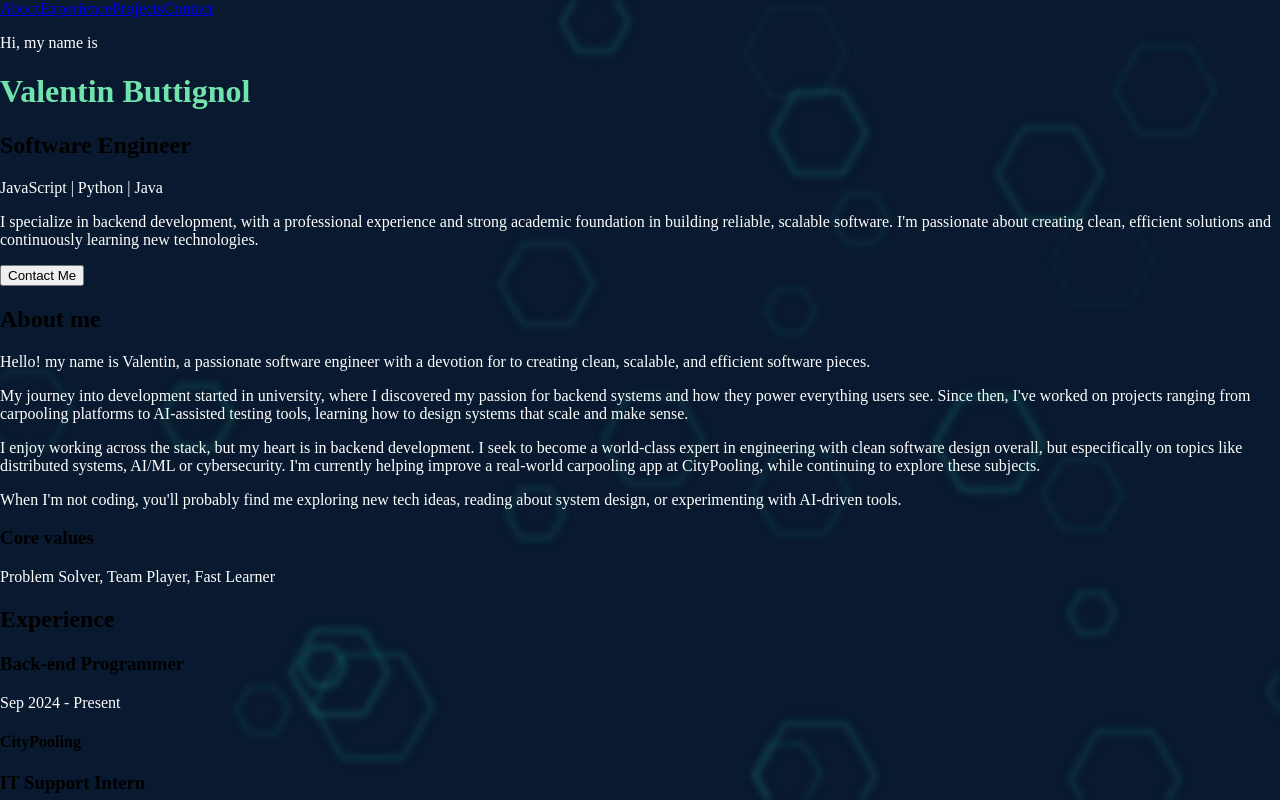
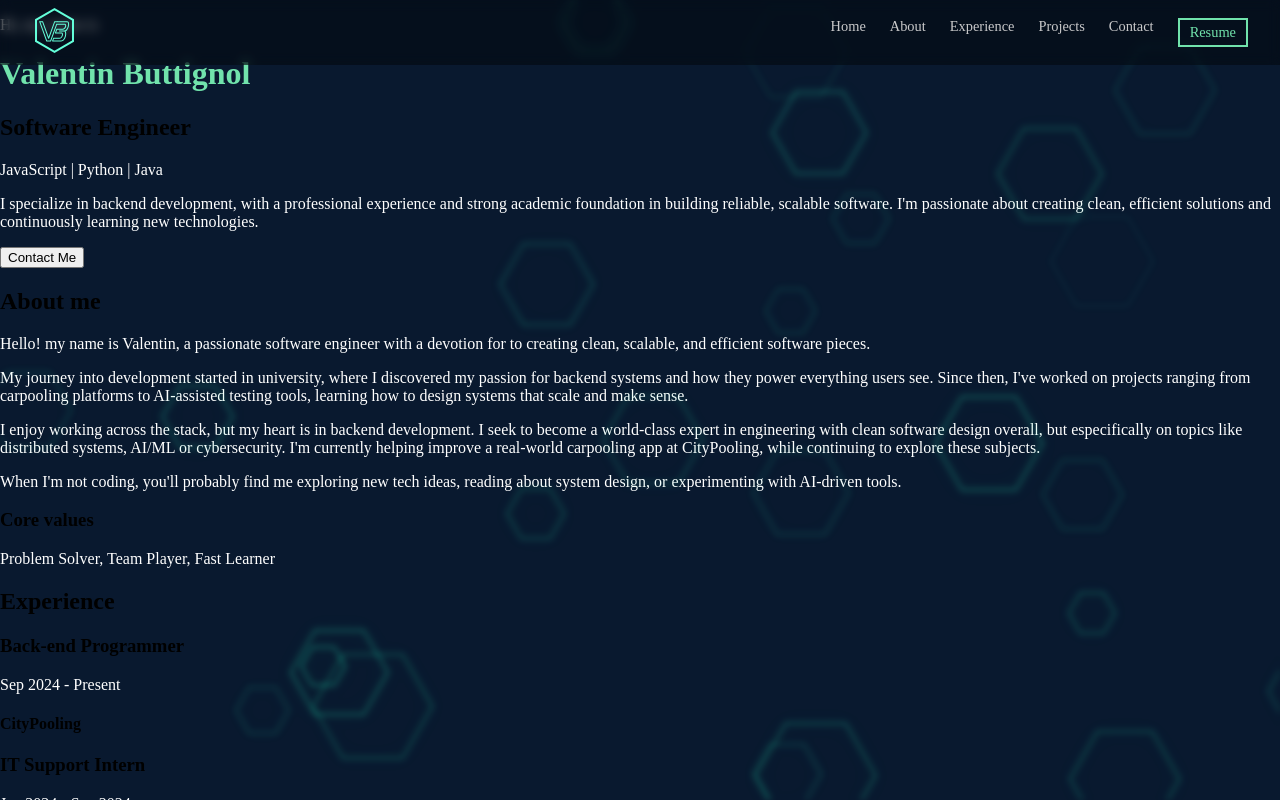
Before and after one commit to ValenButtignol/vbuttignol-portfolio, a React (Vite) app: page / in a window 1280 px wide. Shown: the top 800 px of the page. Built offline with nearby package versions, Linux system fonts and the light colour scheme.

Commit message:
Add header but lacking of alignment

```diff
--- a/src/components/Header.tsx
+++ b/src/components/Header.tsx
@@ -1,12 +1,18 @@
+import logo from '../assets/logo.svg';
+import '../styles/Header.css';
+//className="fixed top-0 left-0 w-full px-8 py-4 flex justify-between items-center backdrop-blur-sm bg-black/20 z-20"
+
 const Header = () => {
   return (
-    <header className="fixed top-0 left-0 w-full px-8 py-4 flex justify-between items-center backdrop-blur-sm bg-black/20 z-20">
-
-      <nav className="flex gap-6 text-sm">
-        <a href="#about" className="hover:text-cyan-300">About</a>
-        <a href="#experience" className="hover:text-cyan-300">Experience</a>
-        <a href="#projects" className="hover:text-cyan-300">Projects</a>
-        <a href="#contact" className="hover:text-cyan-300">Contact</a>
+    <header className="header">
+      <a href="/" className='header-logo'><img src={logo}/></a>
+      <nav className="header-nav">
+        <a href="/" className="header-link">Home</a>
+        <a href="#about" className="header-link">About</a>
+        <a href="#experience" className="header-link">Experience</a>
+        <a href="#projects" className="header-link">Projects</a>
+        <a href="#contact" className="header-link">Contact</a>
+        <a href="https://drive.google.com/file/d/17ptu4h42nAPc2q-FDQd3RdsSoQesmJZY/view?usp=sharing" target="_blank" className="header-resume">Resume</a>
       </nav>
     </header>
   )
--- /dev/null
+++ b/src/styles/Header.css
@@ -0,0 +1,56 @@
+.header {
+  position: fixed;
+  top: 0;
+  left: 0;
+  width: 100%;
+  box-sizing: border-box;
+  padding: 0.5rem 2rem;
+  display: flex;
+  justify-content: space-between;
+  align-items: center;
+
+  background: rgba(0, 0, 0, 0.4);
+  backdrop-filter: blur(6px);
+  z-index: 20;
+}
+
+.header-nav {
+  display: flex;
+  gap: 1.5rem;
+  font-size: 0.9rem;
+  flex-wrap: wrap;
+}
+
+.header-link {
+  color: #c9c9ca;
+  text-decoration: none;
+  transition: color 0.1s ease-in-out;
+}
+
+.header-link:hover {
+  color: #71E3AC;
+}
+
+.header-resume {
+  color: #71E3AC;
+  padding: 4px 10px 4px 10px;
+  border: 2px solid #71E3AC;
+  text-decoration: none;
+}
+
+.header-resume:hover {
+  transition: 0.1s ease-in-out;;
+  transform: translate(-3px, -3px);
+  filter: drop-shadow(3px 3px 3px #71E3AC);
+}
+
+.header-logo {
+  display: inline-block;
+  cursor: pointer;
+}
+
+.header-logo:hover {
+  transition: 0.1s ease-in-out;;
+  transform: translate(-3px, -3px);
+  filter: drop-shadow(3px 3px 3px #71E3AC);
+}
```
Also changed, not shown: src/assets/logo.svg (added).
